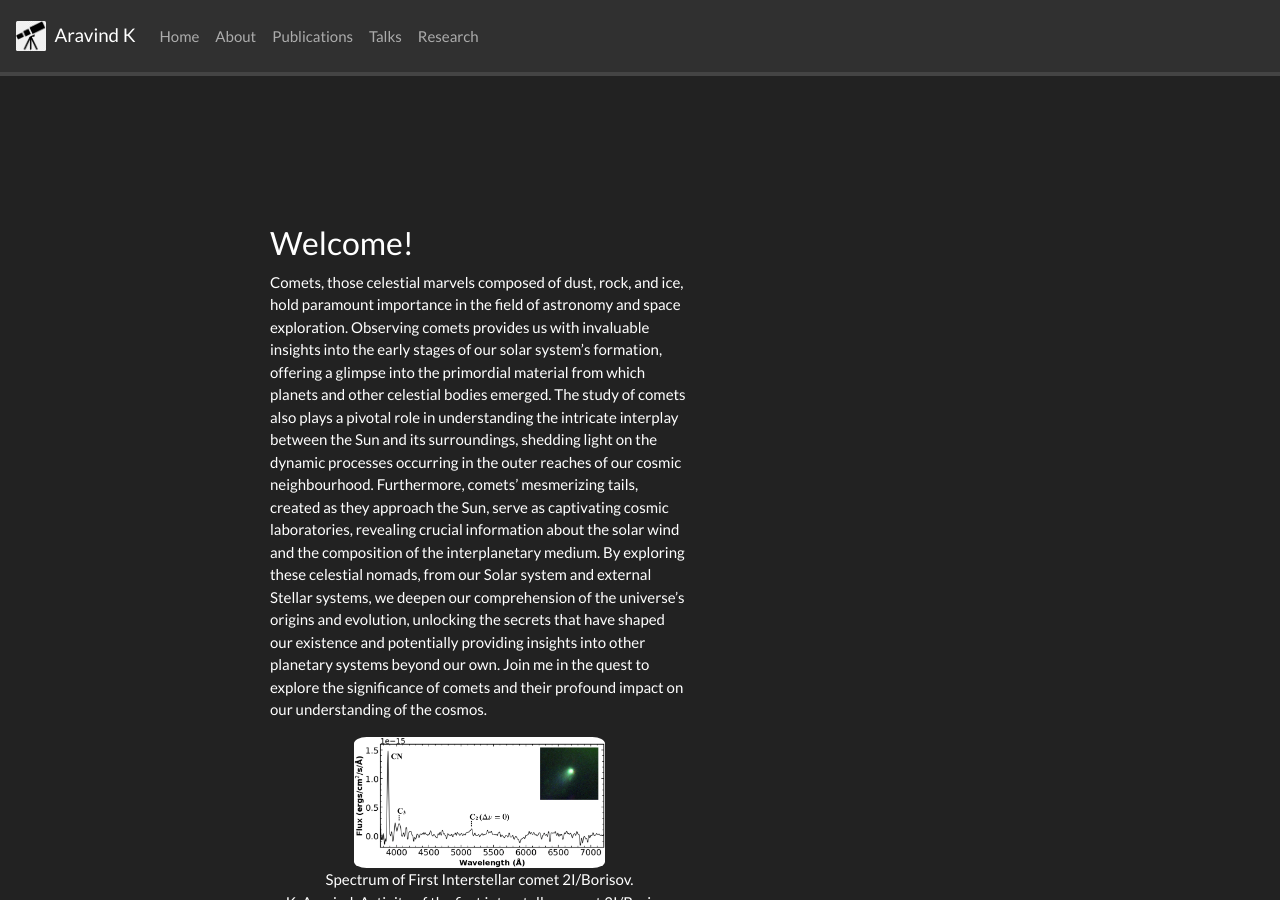
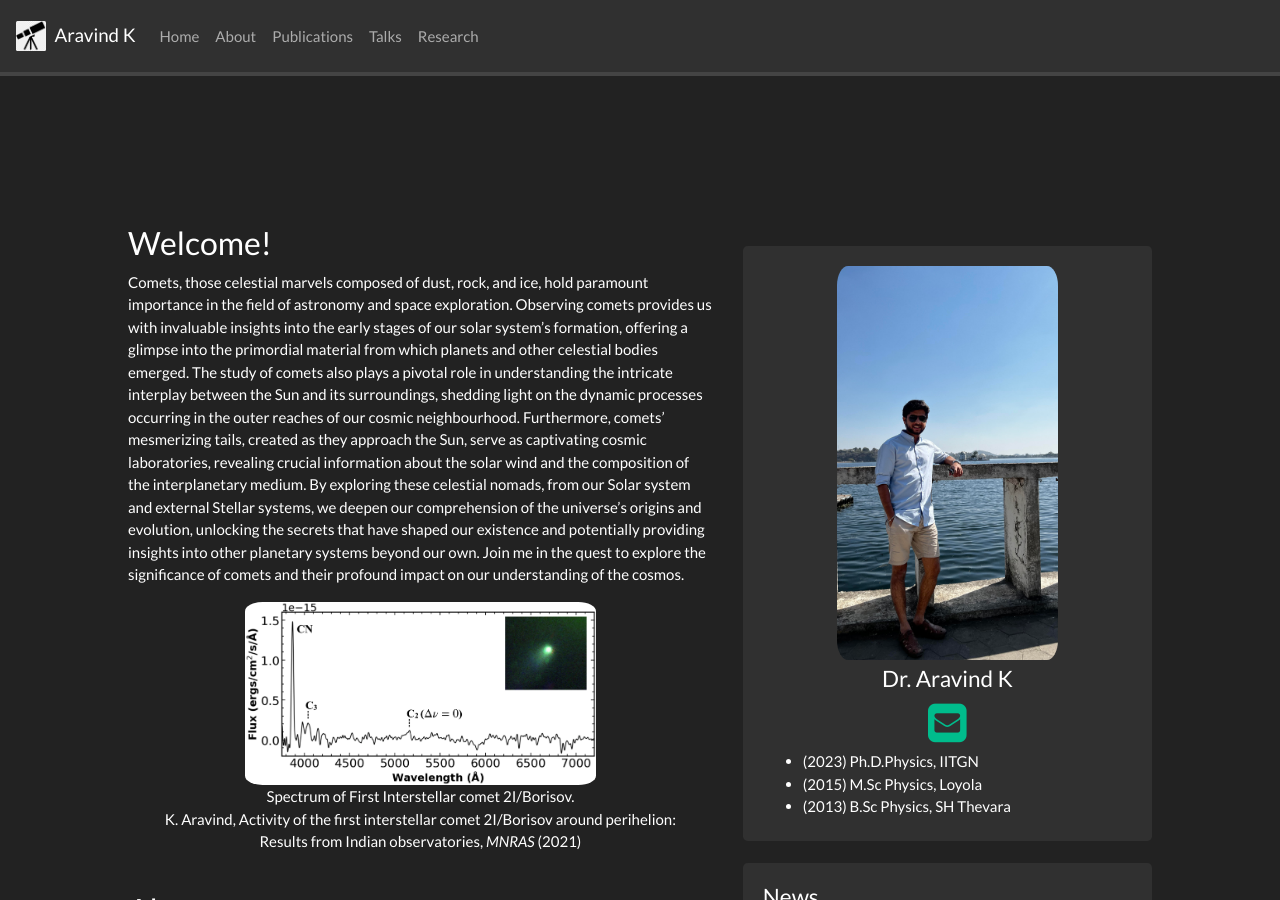
Before and after one commit to DrAravind1192/DrAravind1192.github.io, a Jekyll site: the page built from _pages/home.md, in a window 1280 px wide and 900 px high. Built offline with Jekyll 4.4.1, drawn with Linux system fonts in a browser that asks for light colours; nearby versions of some CDN libraries; a style sheet for code colours, icons or effects is not loaded.

Commit message:
update css

```diff
--- a/_layouts/default.html
+++ b/_layouts/default.html
@@ -28,7 +28,7 @@
     {% include header.html %}
 
     <div class="main-container">
-      <div class="container-fluid">{{ content }}</div>
+      <div class="row">{{ content }}</div>
     </div>
 
     {% include footer.html %}
```
